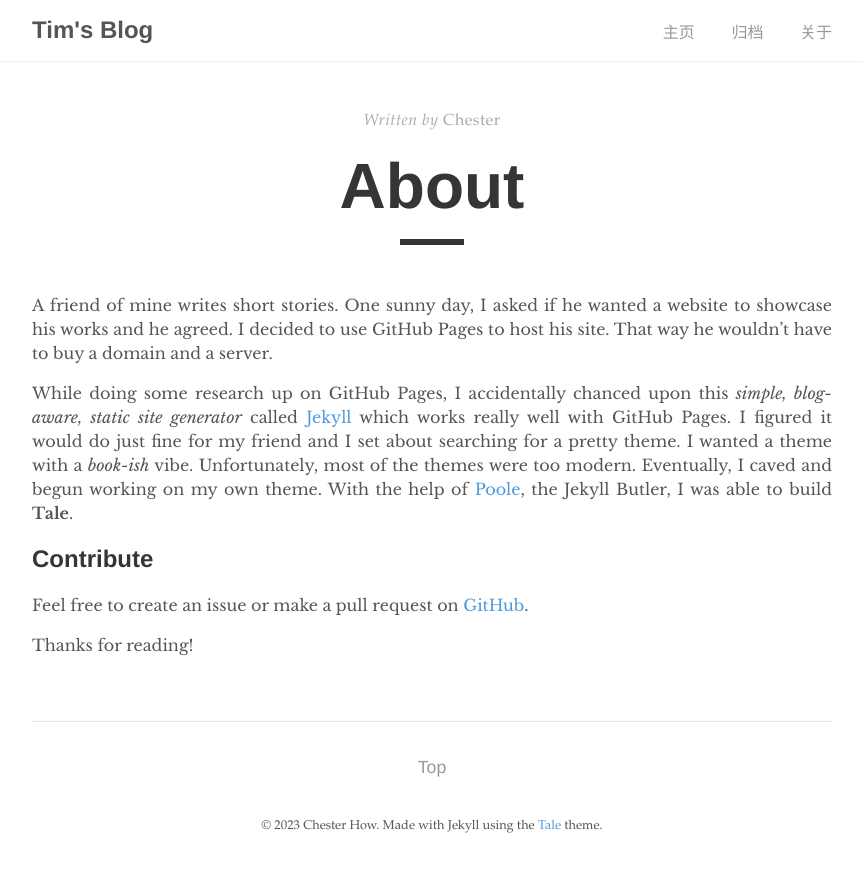
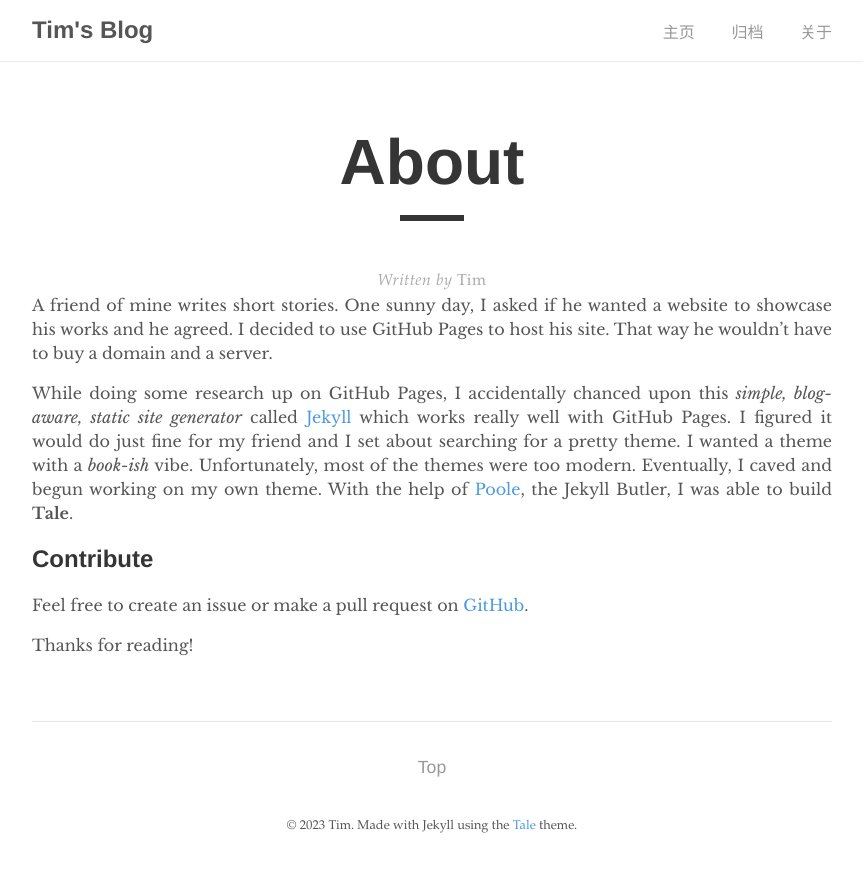
Before and after one commit to leanfish2011/leanfish2011.github.io, a Jekyll site: the page built from _pages/about.md, in a window 1280 px wide. Shown: the top 872 px of the page, without its empty margins (208-1071 px from the left). Built offline with Jekyll 4.4.1, drawn with Linux system fonts in a browser that asks for light colours.

Commit message:
use theme

```diff
--- a/_config.yml
+++ b/_config.yml
@@ -9,7 +9,7 @@ google_analytics: UA—XXXXXXXX-X
 
 # Author
 author:
-  name:         Chester How
+  name:         Tim
   url:          https://chester.how
   email:        chesterhow@gmail.com
 
--- a/_includes/catalogue_item.html
+++ b/_includes/catalogue_item.html
@@ -1,7 +1,7 @@
 <a href="{{ post.url | prepend: site.baseurl }}" class="catalogue-item">
   <div>
     {% if include.sticky == 'true' %}
-    <span class="catalogue-pinned">Pinned &middot;</span>
+    <span class="catalogue-pinned">置顶 &middot;</span>
     {% endif %}
     <time datetime="{{ post.date }}" class="catalogue-time">{{ post.date | date: "%B %d, %Y" }}</time>
     <h1 class="catalogue-title">{{ post.title }}</h1>
--- a/_layouts/post.html
+++ b/_layouts/post.html
@@ -3,6 +3,10 @@ layout: default
 ---
 
 <div class="post">
+
+  <h2 class="post-title">{{ page.title }}</h2>
+  <div class="post-line"></div>
+
   <div class="post-info">
     <span>Written by</span>
     {% if page.author %}
@@ -16,9 +20,6 @@ layout: default
       <span>on&nbsp;</span><time datetime="{{ page.date }}">{{ page.date | date: "%B %d, %Y" }}</time>
     {% endif %}
   </div>
-
-  <h1 class="post-title">{{ page.title }}</h1>
-  <div class="post-line"></div>
 
   {{ content }}
 </div>
--- a/_pages/about.md
+++ b/_pages/about.md
@@ -1,7 +1,6 @@
 ---
 layout: post
 title: "About"
-author: "Chester"
 permalink: /about/
 ---
 
```
